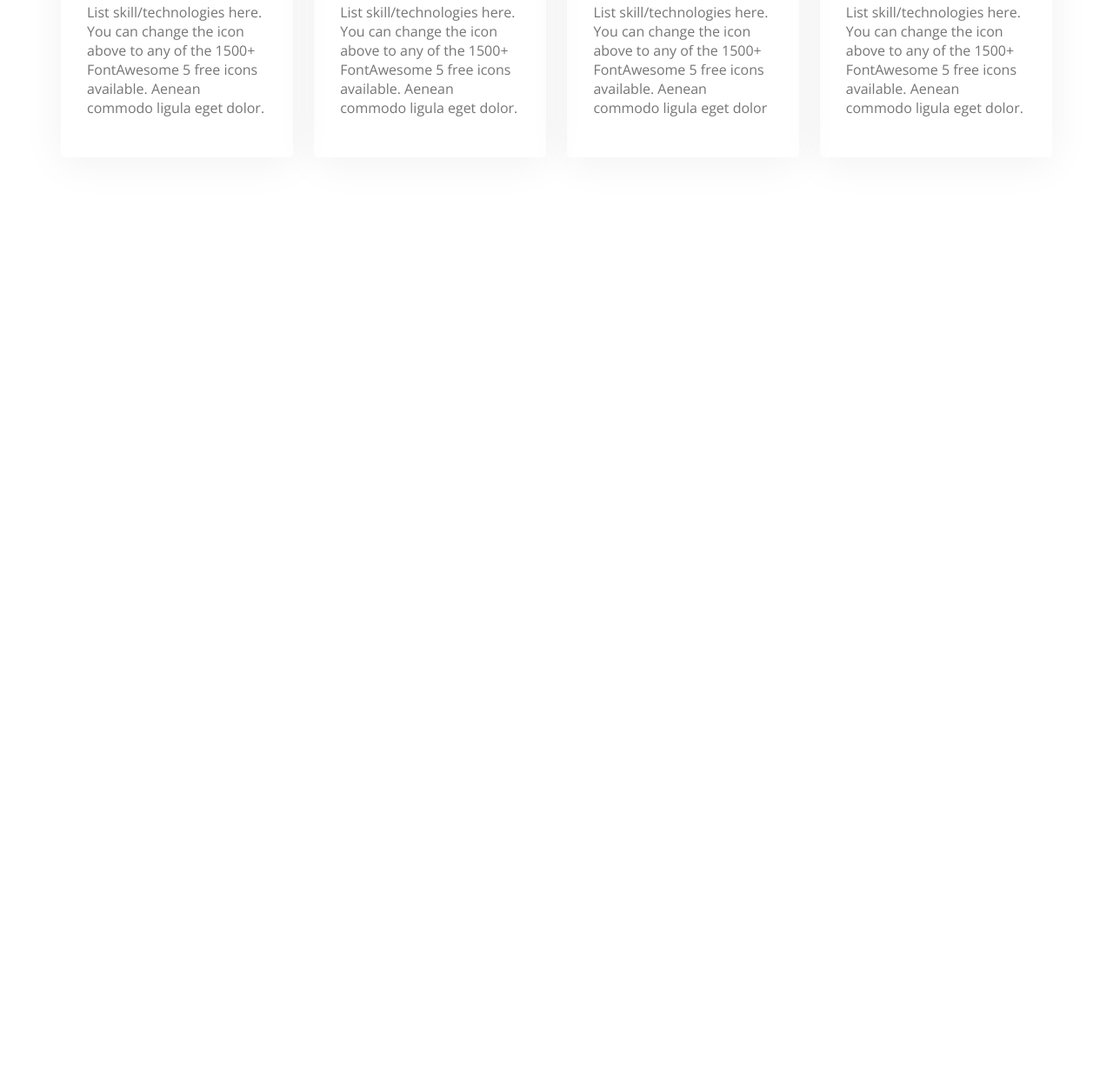
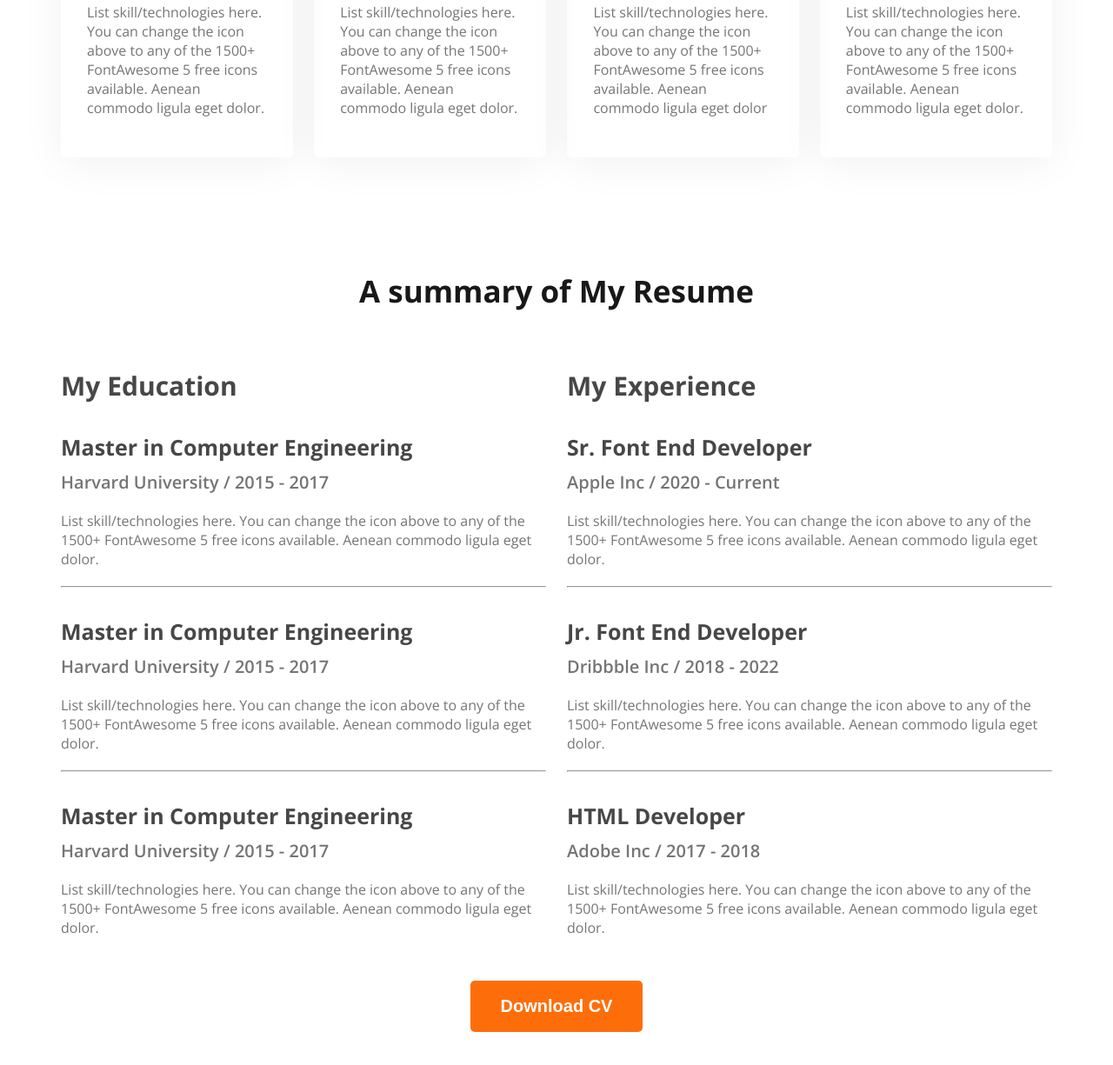
Before and after one commit to arafbinmasud/webdeveloper-portfolio, a plain HTML site: page index.html in a window 1280 px wide. Shown: the part 1996-3221 px from the top of the page at 87% size. Before the commit the page ends 2307 px from the top, so only its background shows below. Drawn offline with nearby package versions, Linux system fonts and the light colour scheme.

Commit message:
Resume Section Added

```diff
--- a/Styles/portfolio.css
+++ b/Styles/portfolio.css
@@ -159,5 +159,40 @@ main section {
 
 .skills .section-description {
   padding: 0 136px;
+}
 
+/* resume section styles */
+.resume-container {
+  display: flex;
+  gap: 24px;
 }
+
+.resume-column-title {
+  font-size: 30px;
+  color: #474747;
+}
+
+.experience-title {
+  font-size: 25px;
+  color: #474747;
+  margin-bottom: 10px;
+}
+
+.experience-sub-title {
+  font-weight: 600;
+  font-size: 20px;
+  margin-top: 0;
+  margin-bottom: 20px;
+}
+.experience-description,
+.experience-sub-title {
+  color: #757575;
+}
+
+.resume hr {
+  margin: 20px 0px;
+}
+
+.resume-download-cv {
+  margin-top: 50px;
+}
--- a/index.html
+++ b/index.html
@@ -27,7 +27,8 @@
             <div class="banner-content">
                 <h4 class="banner-greetings dark-2">Hi, I am</h4>
                 <h1 class="banner-title">Mary Hardy</h1>
-                <p class="banner-description dark-3">Shot what able cold new see hold.Friendly as an betrayed formerly he. Morning because as to society behaved moments.</p>
+                <p class="banner-description dark-3">Shot what able cold new see hold.Friendly as an betrayed formerly
+                    he. Morning because as to society behaved moments.</p>
                 <button class="btn-primary">Download CV</button>
                 <button class="btn-primary">Contact</button>
             </div>
@@ -37,9 +38,12 @@
     </header>
 
     <main>
+        <!--About Me section Starts-->
         <section class="about secondary-bg">
             <h3 class="section-title">About Me</h3>
-            <p class="dark-3 section-description">I have more than 10 years experience building software for clients all over the world. Below is a quick overview of my main technical skill sets and technologies i use. Want to find out more about my experience? Check out my online resume and project portfolio.</p>
+            <p class="dark-3 section-description">I have more than 10 years experience building software for clients all
+                over the world. Below is a quick overview of my main technical skill sets and technologies i use. Want
+                to find out more about my experience? Check out my online resume and project portfolio.</p>
 
             <div class="about-items">
                 <div class="about-item">
@@ -64,29 +68,101 @@
         <!--What I do section starts-->
         <section class="skills">
             <h3 class="section-title text-center">What I Do</h3>
-            <p class="section-description dark-3 text-center">I have more than 10 years experience building software for clients all over the world. Below is a quick overview of my main technical skill sets and technologies i use. Want to find out more about my experience? Check out my online resume and project portfolio.</p>
+            <p class="section-description dark-3 text-center">I have more than 10 years experience building software for
+                clients all over the world. Below is a quick overview of my main technical skill sets and technologies i
+                use. Want to find out more about my experience? Check out my online resume and project portfolio.</p>
 
             <div class="skills-container">
                 <div class="skill">
                     <img src="images/icons/js.png" alt="">
                     <h4 class="skill-title">Vanilla JavaScript</h4>
-                    <p class="skill-description dark-3">List skill/technologies here. You can change the icon above to any of the 1500+ FontAwesome 5 free icons available. Aenean commodo ligula eget dolor.</p>
+                    <p class="skill-description dark-3">List skill/technologies here. You can change the icon above to
+                        any of the 1500+ FontAwesome 5 free icons available. Aenean commodo ligula eget dolor.</p>
                 </div>
                 <div class="skill">
                     <img src="images/icons/react.png" alt="">
                     <h4 class="skill-title">React</h4>
-                    <p class="skill-description dark-3">List skill/technologies here. You can change the icon above to any of the 1500+ FontAwesome 5 free icons available. Aenean commodo ligula eget dolor.</p>
+                    <p class="skill-description dark-3">List skill/technologies here. You can change the icon above to
+                        any of the 1500+ FontAwesome 5 free icons available. Aenean commodo ligula eget dolor.</p>
                 </div>
                 <div class="skill">
                     <img src="images/icons/nodejs.png" alt="">
                     <h4 class="skill-title">Node.js</h4>
-                    <p class="skill-description dark-3">List skill/technologies here. You can change the icon above to any of the 1500+ FontAwesome 5 free icons available. Aenean commodo ligula eget dolor </p>
+                    <p class="skill-description dark-3">List skill/technologies here. You can change the icon above to
+                        any of the 1500+ FontAwesome 5 free icons available. Aenean commodo ligula eget dolor </p>
                 </div>
                 <div class="skill">
                     <img src="images/icons/mongo.png" alt="">
                     <h4 class="skill-title">MongoDB</h4>
-                    <p class="skill-description dark-3">List skill/technologies here. You can change the icon above to any of the 1500+ FontAwesome 5 free icons available. Aenean commodo ligula eget dolor.</p>
+                    <p class="skill-description dark-3">List skill/technologies here. You can change the icon above to
+                        any of the 1500+ FontAwesome 5 free icons available. Aenean commodo ligula eget dolor.</p>
                 </div>
+            </div>
+        </section>
+
+        <!--Resume Section starts-->
+        <section class="resume">
+            <h3 class="section-title text-center">A summary of My Resume</h3>
+            <div class="resume-container">
+                <!--.resume-column*2>h3.resume-column-title+.experience*3>h4.experience-title+h5.experience-sub-title+.experience-description-->
+
+                <div class="resume-column">
+                    <h3 class="resume-column-title">My Education</h3>
+                    <div class="experience">
+                        <h4 class="experience-title">Master in Computer Engineering</h4>
+                        <h5 class="experience-sub-title">Harvard University / 2015 - 2017</h5>
+                        <div class="experience-description">List skill/technologies here. You can change the icon above
+                            to any of the 1500+ FontAwesome 5 free icons available. Aenean commodo ligula eget dolor.
+                        </div>
+                    </div>
+                    <hr>
+                    <div class="experience">
+                        <h4 class="experience-title">Master in Computer Engineering</h4>
+                        <h5 class="experience-sub-title">Harvard University / 2015 - 2017</h5>
+                        <div class="experience-description">List skill/technologies here. You can change the icon above
+                            to any of the 1500+ FontAwesome 5 free icons available. Aenean commodo ligula eget dolor.
+                        </div>
+                    </div>
+                    <hr>
+                    <div class="experience">
+                        <h4 class="experience-title">Master in Computer Engineering</h4>
+                        <h5 class="experience-sub-title">Harvard University / 2015 - 2017</h5>
+                        <div class="experience-description">List skill/technologies here. You can change the icon above
+                            to any of the 1500+ FontAwesome 5 free icons available. Aenean commodo ligula eget dolor.
+                        </div>
+                    </div>
+                </div>
+                <div class="resume-column">
+                    <h3 class="resume-column-title">My Experience</h3>
+                    <div class="experience">
+                        <h4 class="experience-title">Sr. Font End Developer</h4>
+                        <h5 class="experience-sub-title">Apple Inc / 2020 - Current</h5>
+                        <div class="experience-description">List skill/technologies here. You can change the icon above
+                            to any of the 1500+ FontAwesome 5 free icons available. Aenean commodo ligula eget dolor.
+                        </div>
+                    </div>
+                    <hr>
+
+                    <div class="experience">
+                        <h4 class="experience-title">Jr. Font End Developer</h4>
+                        <h5 class="experience-sub-title">Dribbble Inc / 2018 - 2022</h5>
+                        <div class="experience-description">List skill/technologies here. You can change the icon above
+                            to any of the 1500+ FontAwesome 5 free icons available. Aenean commodo ligula eget dolor.
+                        </div>
+                    </div>
+                    <hr>
+                    <div class="experience">
+                        <h4 class="experience-title">HTML Developer</h4>
+                        <h5 class="experience-sub-title">Adobe Inc / 2017 - 2018</h5>
+                        <div class="experience-description">List skill/technologies here. You can change the icon above
+                            to any of the 1500+ FontAwesome 5 free icons available. Aenean commodo ligula eget dolor.
+                        </div>
+                    </div>
+                </div>
+            </div>
+
+            <div class="text-center resume-download-cv">
+                <button class="btn-primary">Download CV</button>
             </div>
         </section>
 
```
